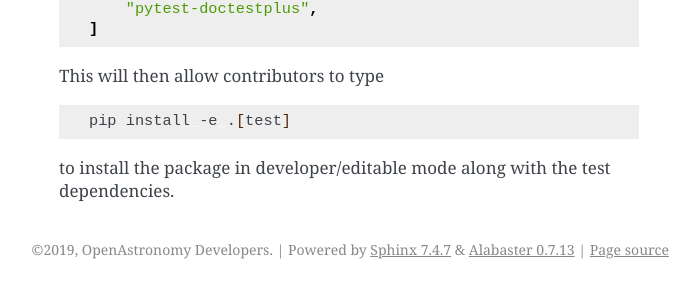
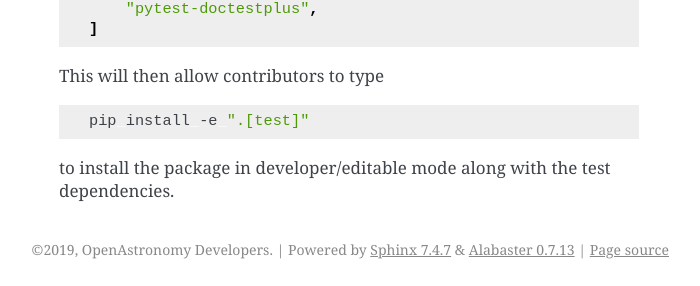
Before and after one commit to OpenAstronomy/packaging-guide, a Sphinx documentation site: the page built from docs/tests.rst, in a window 1280 px wide. Shown: the part 2025-2311 px from the top of the page, without its empty margins (441-1141 px from the left). Built offline with Sphinx 7.4.7, drawn with Linux system fonts in a browser that asks for light colours.

```diff
--- a/docs/tests.rst
+++ b/docs/tests.rst
@@ -96,7 +96,7 @@ This will then allow contributors to type
 
 .. code-block:: shell
 
-    pip install -e .[test]
+    pip install -e ".[test]"
 
 to install the package in developer/editable mode along with the test
 dependencies.
```
